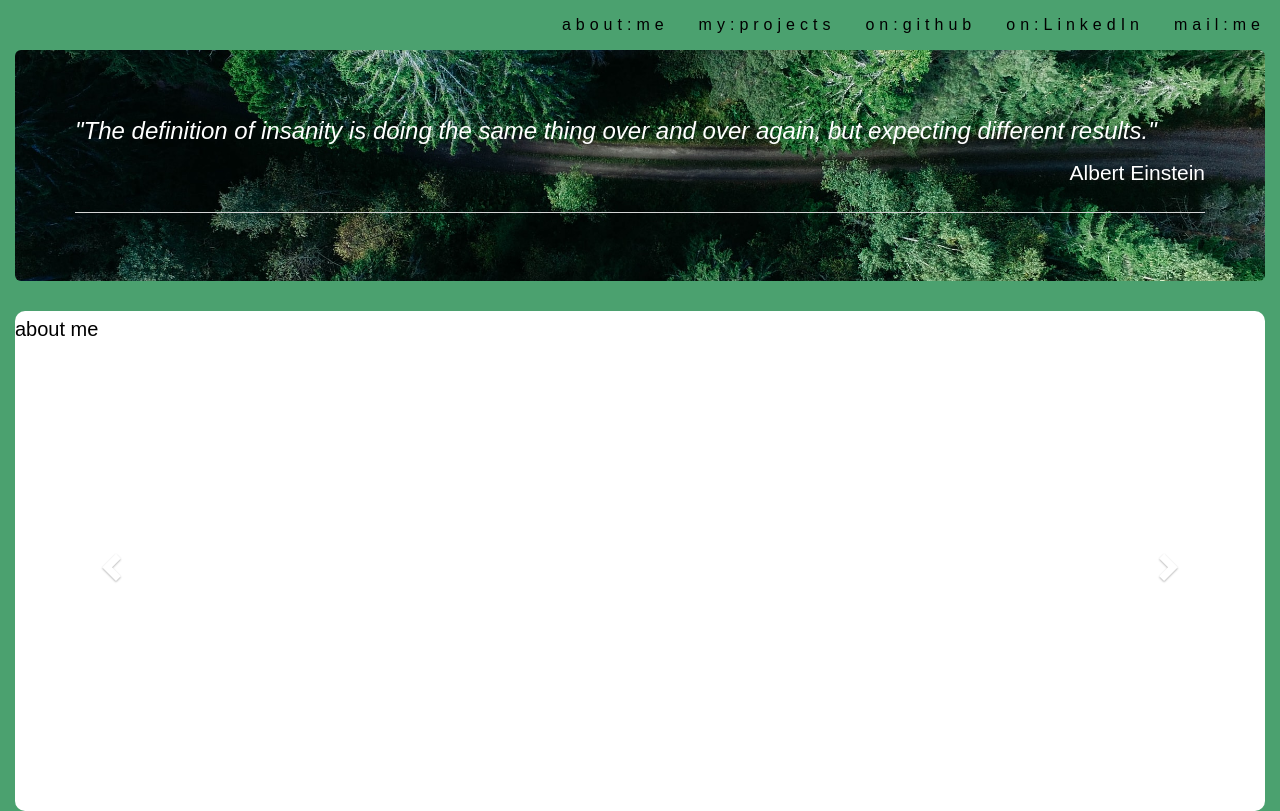
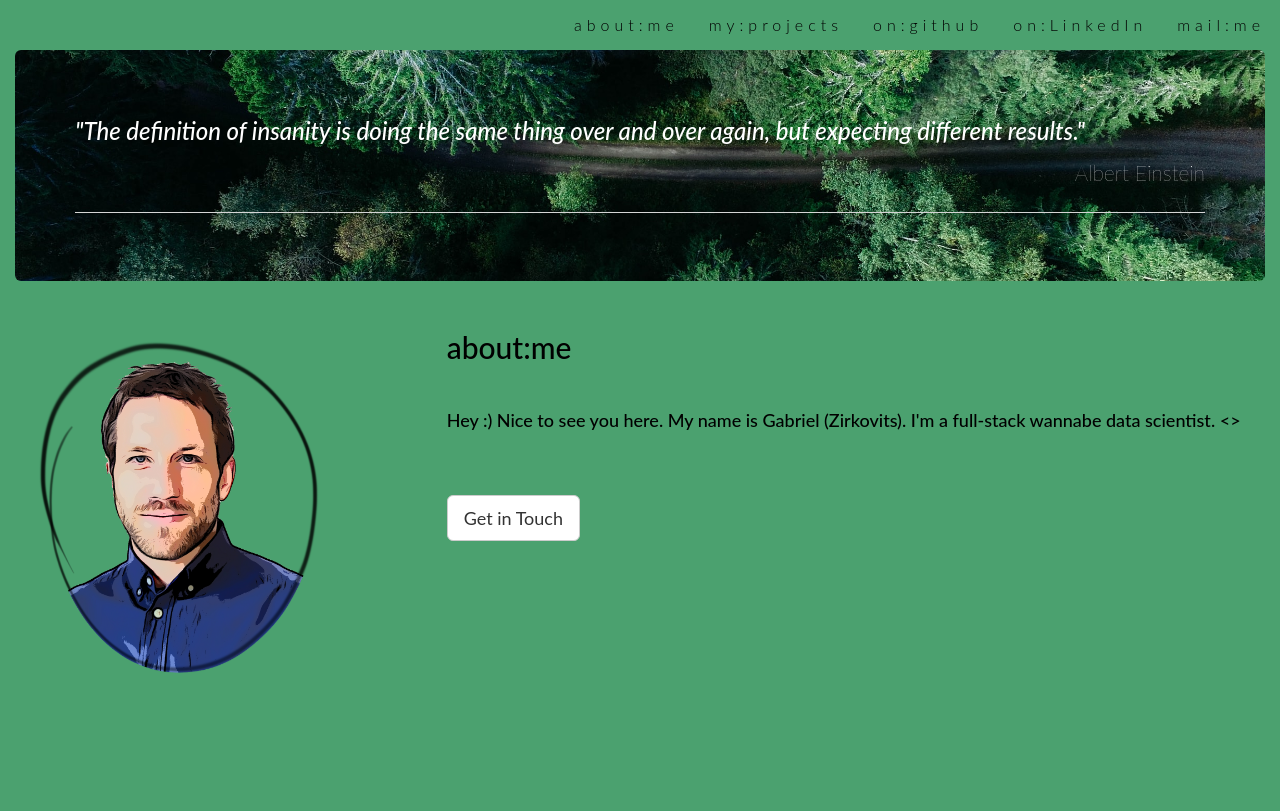
Before and after one commit to GabrielZirk/GabrielZirk.github.io, a PHP site: page / in a window 1280 px wide. After the commit the page ends 673 px from the top, so only its background shows below. Run offline with PHP 8.4, Linux system fonts and the light colour scheme.

Commit message:
border color toggle, about section

```diff
--- a/index.html
+++ b/index.html
@@ -54,40 +54,21 @@
 
   </header>
   <div class="container-fluid">
-    <div id="myCarousel" class="carousel slide" data-ride="carousel">
-      <!-- Indicators -->
-      <ol class="carousel-indicators">
-        <li data-target="#myCarousel" data-slide-to="0" class="active"></li>
-        <li data-target="#myCarousel" data-slide-to="1"></li>
-        <li data-target="#myCarousel" data-slide-to="2"></li>
-      </ol>
+    <!-- Container (About Section) -->
+<div id="about" class="container-fluid">
+  <div class="row">
+    <div class="col-sm-4">
+      <p><img src = "img/comicme2_circle.png" width=300px></p>
+    </div>
+    <div class="col-sm-8">
+      <h2>about:me</h2><br>
+      <h4>Hey :) Nice to see you here. My name is Gabriel (Zirkovits). I'm a full-stack wannabe data scientist. <<irony off>> </h4><br>
 
-      <!-- Wrapper for slides -->
-      <div class="carousel-inner">
-        <div class="item active">
-          about me
-        </div>
+      <br><button class="btn btn-default btn-lg">Get in Touch</button>
+    </div>
 
-        <div class="item">
-          projekt timeline
-        </div>
-
-        <div class="item">
-          kontaktformular
-        </div>
-      </div>
-
-      <!-- Left and right controls -->
-      <a class="left carousel-control" href="#myCarousel" data-slide="prev">
-        <span class="glyphicon glyphicon-chevron-left"></span>
-        <span class="sr-only">Previous</span>
-      </a>
-      <a class="right carousel-control" href="#myCarousel" data-slide="next">
-        <span class="glyphicon glyphicon-chevron-right"></span>
-        <span class="sr-only">Next</span>
-      </a>
-    </div>
   </div>
+</div>
   </div>
 
 </body>
--- a/mainstyle.css
+++ b/mainstyle.css
@@ -1,6 +1,6 @@
 /* myStyle.css */
 .body {
-    font: 20px Montserrat, sans-serif;
+    font: 300 15px Lato, sans-serif;
     line-height: 1.8;
     color: #000000;
     background-color: #4ba16f;
@@ -46,7 +46,7 @@
     -ms-transition:all .4s;
     -o-transition:all .4s;
     transition:all .4s;
-    border-color: transparent;
+    border-color: white;
 }
 
 .navbar-default button.navbar-toggle:focus,
@@ -60,7 +60,7 @@
 }
 
 .navbar-default .navbar-toggle {
-  border-color: transparent;
+  border-color: white;
   color: #fff !important;
 }
 
```
Also changed, not shown: img/comicme2.png (added), img/comicme2_circle.png (added), 2 other files.
